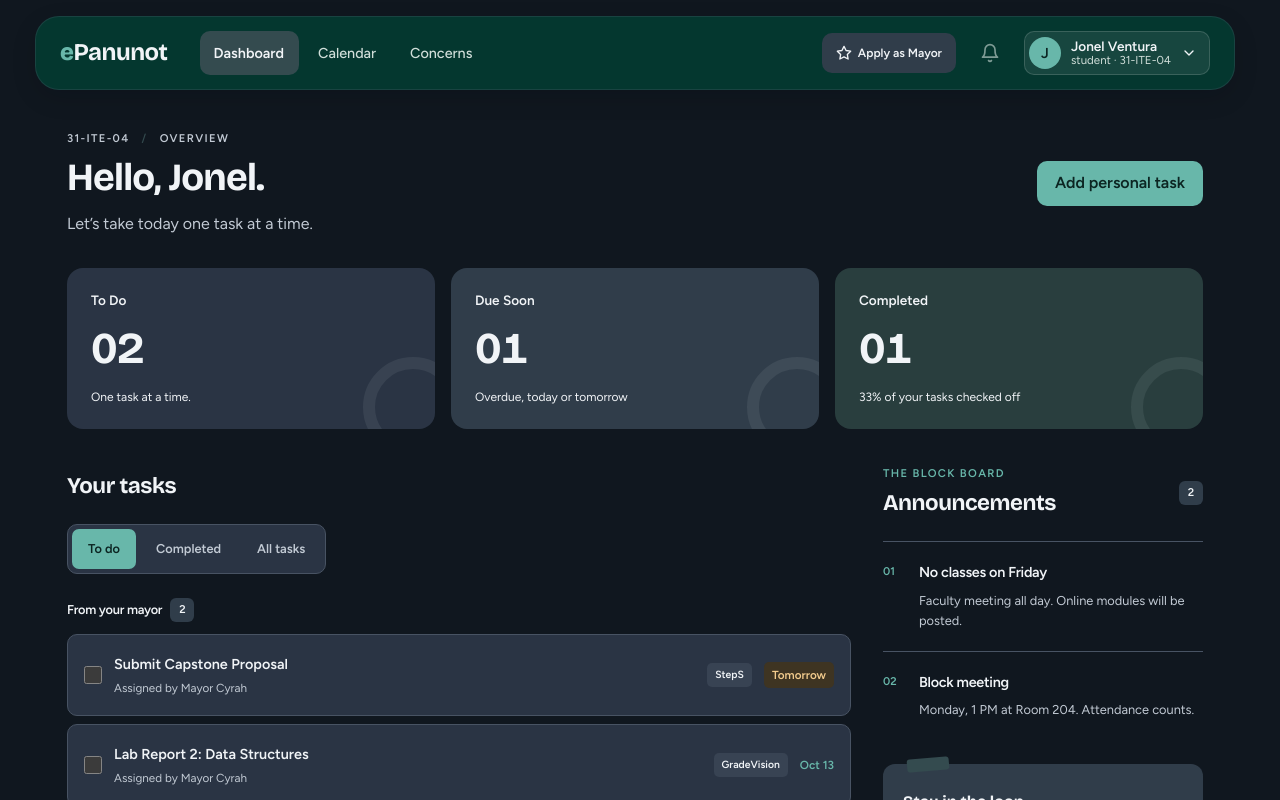
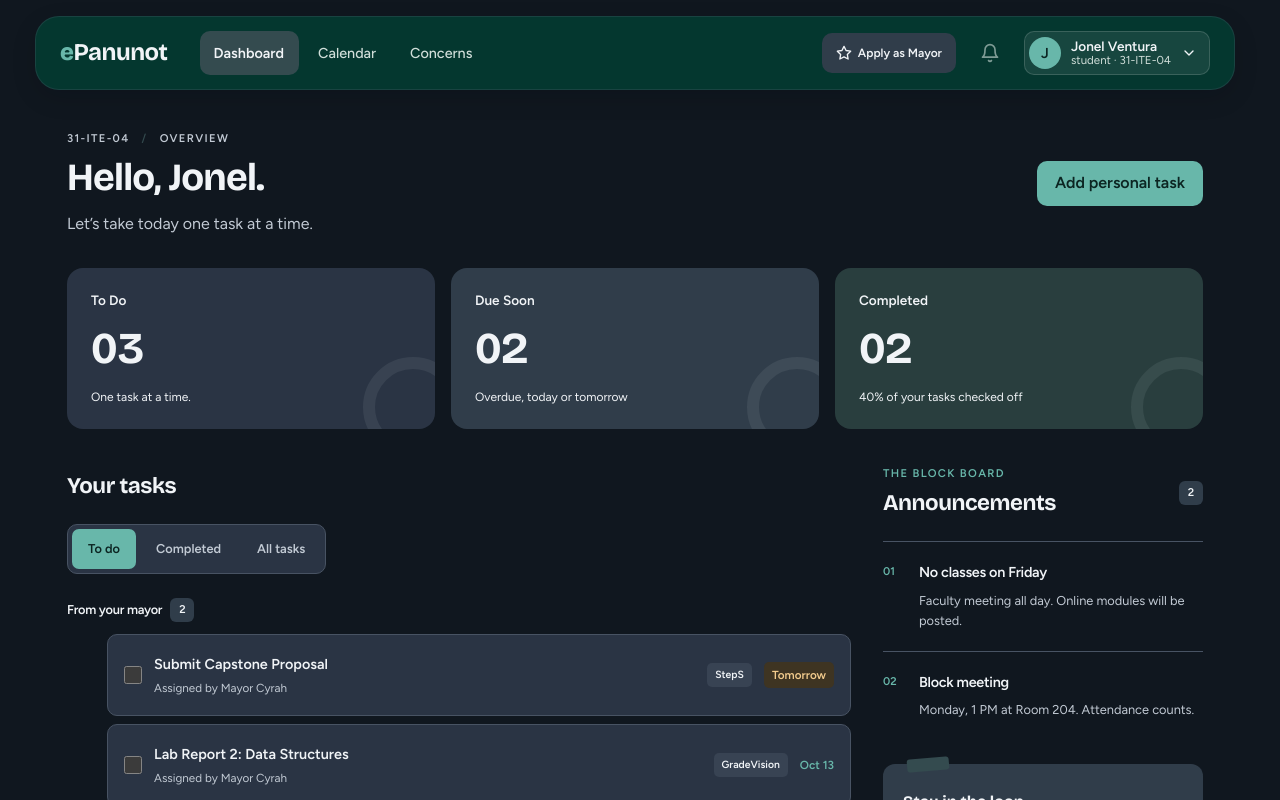
Before and after one commit to JVentura360/e-Panunot, a React (Vite) app in the folder frontend/epanunot-app/: page / in a window 1280 px wide. Both pictures are taken after a click on the button "Continue with UdD/CdD account". Shown: the top 800 px of the page. Built offline with nearby package versions, Linux system fonts and the light colour scheme.

Commit message:
sharedTask implementation in frontend

```diff
--- a/frontend/epanunot-app/src/App.jsx
+++ b/frontend/epanunot-app/src/App.jsx
@@ -1,3 +1,4 @@
+import { TaskProvider } from './context/TaskContext.jsx';
 import { useState } from 'react';
 import { Routes, Route, Navigate, useNavigate } from 'react-router-dom';
 import Login from './features/auth/Login.jsx';
@@ -32,7 +33,7 @@ export default function App() {
   const handleUpdateUser = (changes) => setUser((prev) => ({...prev, ...changes}));
 
   return (
-    <Routes>
+    <TaskProvider user={user}><Routes>
       <Route element={<MainLayout user={user} onLogout={handleLogout} />}>
         {/* Admins land on /admin, everyone else gets the dashboard */}
         <Route path="/" element={member(<Dashboard user={user} />)} />
@@ -51,6 +52,6 @@ export default function App() {
       <Route path="*" element={<Navigate to="/" replace />} />
 
 
-    </Routes>
+    </Routes></TaskProvider>
   );
 }
--- /dev/null
+++ b/frontend/epanunot-app/src/context/TaskContext.jsx
@@ -0,0 +1,77 @@
+import { TASK_STORAGE_KEY as KEY, readTasks, saveTasks } from './taskStorage.js';
+import { createContext, useContext, useEffect, useRef, useState } from 'react';
+import { initialTasks } from '../data/mockData';
+import { validDeadline, unfinishedFirst } from '../components/taskListUtils.js';
+
+
+const TaskContext = createContext(null);
+const today = () => {
+  const d = new Date();
+  return `${d.getFullYear()}-${String(d.getMonth() + 1).padStart(2, '0')}-${String(d.getDate()).padStart(2, '0')}`;
+};
+function read() {
+  try { return readTasks(localStorage); } catch { return {}; }
+}
+
+export function TaskProvider({ user, children }) {
+  const [store, setStore] = useState(read);
+  const current = useRef(store);
+  const account = user.email || String(user.id);
+  const block = user.block_id || user.block || account;
+  const classKey = `block:${block}`;
+  const personalKey = `personal:${account}`;
+  const completionKey = `completed:${account}`;
+  const seeds = (personal) => initialTasks.filter((t) => t.personal === personal);
+  const classTasks = store[classKey] || seeds(false);
+  const personalTasks = store[personalKey] || seeds(true);
+  const completions = store[completionKey] || {};
+
+  const update = (change) => {
+    const next = change(current.current);
+    current.current = next;
+    try { saveTasks(localStorage, next); } catch { /* Keep working in memory. */ }
+    setStore(next);
+  };
+  useEffect(() => {
+    const sync = (event) => {
+      if (event.key !== KEY && event.key !== null) return;
+      const next = read();
+      current.current = next;
+      setStore(next);
+    };
+    window.addEventListener('storage', sync);
+    return () => window.removeEventListener('storage', sync);
+  }, []);
+
+  const tasks = unfinishedFirst([...classTasks, ...personalTasks].map((task) => ({
+    ...task, done: completions[task.id] ?? task.done,
+    due: new Date(`${task.date}T23:59:00`),
+  })));
+
+  const addTask = (values) => {
+    if (!values.title.trim() || !validDeadline(values.date, today())) return;
+    if (!values.personal && user.role !== 'mayor') return;
+    const key = values.personal ? personalKey : classKey;
+    const task = { ...values, id: crypto.randomUUID(), title: values.title.trim(), personal: Boolean(values.personal), done: false };
+    update((prev) => ({ ...prev, [key]: [task, ...(prev[key] || seeds(task.personal))] }));
+  };
+  const toggleTask = (id) => {
+    const task = tasks.find((t) => t.id === id);
+    if (!task) return;
+    update((prev) => ({ ...prev, [completionKey]: { ...prev[completionKey], [id]: !task.done } }));
+  };
+  const deleteTask = (id) => {
+    const task = tasks.find((t) => t.id === id);
+    if (!task || (!task.personal && user.role !== 'mayor')) return;
+    const key = task.personal ? personalKey : classKey;
+    update((prev) => ({ ...prev, [key]: (prev[key] || seeds(task.personal)).filter((t) => t.id !== id) }));
+  };
+  return <TaskContext.Provider value={{ tasks, addTask, toggleTask, deleteTask }}>{children}</TaskContext.Provider>;
+}
+
+// eslint-disable-next-line react-refresh/only-export-components
+export function useTasks() {
+  const context = useContext(TaskContext);
+  if (!context) throw new Error('useTasks requires TaskProvider');
+  return context;
+}
--- /dev/null
+++ b/frontend/epanunot-app/src/context/taskStorage.js
@@ -0,0 +1,19 @@
+export const TASK_STORAGE_KEY = 'epanunot-tasks-v2';
+
+export function readTasks(storage) {
+  try {
+    const data = JSON.parse(storage.getItem(TASK_STORAGE_KEY));
+    if (!data || typeof data !== 'object' || Array.isArray(data)) return {};
+    for (const [key, value] of Object.entries(data)) {
+      if (key.startsWith('completed:')) {
+        if (!value || typeof value !== 'object' || Array.isArray(value) || Object.values(value).some((done) => typeof done !== 'boolean')) return {};
+      } else if (!Array.isArray(value) || value.some((task) => !task || typeof task.title !== 'string' || !/^\d{4}-\d{2}-\d{2}$/.test(task.date))) return {};
+    }
+    return data;
+  } catch { return {}; }
+}
+
+export function saveTasks(storage, data) {
+  try { storage.setItem(TASK_STORAGE_KEY, JSON.stringify(data)); } catch { /* In-memory state remains available. */ }
+  return data;
+}
--- a/frontend/epanunot-app/src/data/mockData.js
+++ b/frontend/epanunot-app/src/data/mockData.js
@@ -6,6 +6,12 @@ const daysFromNow = (n) => {
   const d = new Date();
   d.setDate(d.getDate() + n);
   return d;
+};
+// 'YYYY-MM-DD' (local time), the format the shared task store uses
+const dateKey = (n) => {
+  const d = daysFromNow(n);
+  const pad = (x) => String(x).padStart(2, '0');
+  return `${d.getFullYear()}-${pad(d.getMonth() + 1)}-${pad(d.getDate())}`;
 };
 
 // auth login shortcut
@@ -25,10 +31,14 @@ export const mayorApplications = [
 // dashboard data
 export const PLATFORMS = ['StepS', 'GradeVision', 'Face-To-Face', 'NetAcad'];
 
-export const mayorTasks = [
-  { id: 1, title: 'Submit Capstone Proposal', due: daysFromNow(1), by: 'Mayor Cyrah', platform: 'StepS', done: false },
-  { id: 2, title: 'Pay class shirt contribution', due: daysFromNow(4), by: 'Mayor Cyrah', platform: 'Face-To-Face', done: true },
-  { id: 3, title: 'Lab Report 2: Data Structures', due: daysFromNow(7), by: 'Mayor Cyrah', platform: 'GradeVision', done: false },
+// Shared by Dashboard AND Calendar (see context/TaskContext.jsx).
+// personal: false = assigned by the mayor, true = the student's own task.
+export const initialTasks = [
+  { id: 1, title: 'Submit Capstone Proposal', date: dateKey(1), by: 'Mayor Cyrah', platform: 'StepS', subject: '', done: false, personal: false },
+  { id: 2, title: 'Pay class shirt contribution', date: dateKey(4), by: 'Mayor Cyrah', platform: 'Face-To-Face', subject: '', done: true, personal: false },
+  { id: 3, title: 'Lab Report 2: Data Structures', date: dateKey(7), by: 'Mayor Cyrah', platform: 'GradeVision', subject: '', done: false, personal: false },
+  { id: 'p1', title: 'Buy a blue book', date: dateKey(0), by: '', platform: '', subject: '', done: false, personal: true },
+  { id: 'p2', title: 'Print readings for ENG 12', date: dateKey(0), by: '', platform: '', subject: '', done: true, personal: true },
 ];
 
 export const announcements = [
--- a/frontend/epanunot-app/src/features/calendar/Calendar.jsx
+++ b/frontend/epanunot-app/src/features/calendar/Calendar.jsx
@@ -4,6 +4,7 @@ import DatePicker from '../../components/DatePicker';
 import PlannerEmpty from '../../components/PlannerEmpty.jsx';
 import AnimatedList from '../../components/AnimatedList.jsx';
 import { unfinishedFirst, validDeadline } from '../../components/taskListUtils.js';
+import { useTasks } from '../../context/TaskContext.jsx';
 
 /* ---------- helpers ---------- */
 const pad = (n) => String(n).padStart(2, '0');
@@ -51,18 +52,6 @@ const SEED_EVENTS = [
 { id: 'e8', title: 'MATH 21 Midterm review', date: rel(12), start: '15:00', end: '17:00', subject: 'MATH 21', type: 'class' },
 ];
 
-const SEED_TASKS = [
-{ id: 't1', title: 'Activity 3', subject: 'CS 101', date: rel(2) },
-{ id: 't2', title: 'Problem Set 4', subject: 'MATH 21', date: rel(4) },
-{ id: 't3', title: 'Essay draft', subject: 'ENG 12', date: rel(7) },
-{ id: 't4', title: 'Reflection paper', subject: 'NSTP 1', date: rel(-1) },
-];
-
-const SEED_TODOS = [
-{ id: 'd1', text: 'Buy a blue book', done: false },
-{ id: 'd2', text: 'Print readings for ENG 12', done: true },
-];
-
 const EMPTY_FORM = { title: '', date: TODAY_KEY, start: '09:00', end: '10:00', subject: SUBJECTS[0] };
 
 function chipClass(item) {
@@ -78,9 +67,15 @@ const [cursor, setCursor] = useState(TODAY);
 const [selected, setSelected] = useState(TODAY_KEY);
 
 const [events, setEvents] = useState(SEED_EVENTS);
-const [tasks, setTasks] = useState(() => [...SEED_TASKS].sort((a, b) => a.date.localeCompare(b.date)));
-const [doneTasks, setDoneTasks] = useState([]);
-const [todos, setTodos] = useState(SEED_TODOS);
+// Tasks and to-dos come from the store shared with the Dashboard.
+// Mayor-assigned tasks (personal: false) are the class tasks + calendar entries;
+// the student's own tasks (personal: true) are the "My to-dos".
+const { tasks: allTasks, addTask, toggleTask, deleteTask } = useTasks();
+const tasks = useMemo(
+    () => allTasks.filter((t) => !t.personal),
+    [allTasks]
+);
+const todos = useMemo(() => allTasks.filter((t) => t.personal), [allTasks]);
 const [todoText, setTodoText] = useState('');
 
 const [panel, setPanel] = useState(null); // 'event' | 'task' | null
@@ -94,14 +89,12 @@ const itemsByDay = useMemo(() => {
     (map[key] = map[key] || []).push(item);
     };
     events.forEach((e) => push(e.date, { ...e, kind: 'event' }));
-    tasks.forEach((t) =>
-    push(t.date, { ...t, kind: 'task', done: doneTasks.includes(t.id) })
-    );
+    tasks.forEach((t) => push(t.date, { ...t, kind: 'task' }));
     Object.values(map).forEach((list) =>
     list.sort((a, b) => (a.start || '99:99').localeCompare(b.start || '99:99'))
     );
     return map;
-}, [events, tasks, doneTasks]);
+}, [events, tasks]);
 
 const monthDays = useMemo(() => {
     const first = new Date(cursor.getFullYear(), cursor.getMonth(), 1);
@@ -133,7 +126,7 @@ const weekYear = weekStart.getFullYear() === weekEnd.getFullYear()
     ? String(weekEnd.getFullYear()) : `${weekStart.getFullYear()}–${weekEnd.getFullYear()}`;
 
 const selectedItems = itemsByDay[selected] || [];
-const sortedTasks = unfinishedFirst(tasks, (task) => doneTasks.includes(task.id), doneTasks);
+const sortedTasks = unfinishedFirst(tasks);
 const sortedTodos = unfinishedFirst(todos);
 const today = toKey(new Date());
 
@@ -181,40 +174,28 @@ const submitTask = (e) => {
     e.preventDefault();
     if (!form.title.trim()) return setError('Please add a title.');
     if (!validDeadline(form.date, toKey(new Date()))) return setError('Choose today or a future date for the deadline.');
-    setTasks((prev) => [
-    { id: uid(), title: form.title.trim(), subject: form.subject, date: form.date },
-    ...prev,
-    ]);
+    addTask({ title: form.title, subject: form.subject, date: form.date, by: user?.name, personal: false });
     finishForm();
 };
 
 const deleteItem = (item) => {
     if (item.kind === 'event') setEvents((p) => p.filter((x) => x.id !== item.id));
-    else setTasks((p) => p.filter((x) => x.id !== item.id));
+    else deleteTask(item.id);
 };
 
 const canDelete = (item) => (item.kind === 'event' ? item.type === 'personal' : isMayor);
-
-const toggleTask = (id) =>
-    setDoneTasks((p) => (p.includes(id) ? p.filter((x) => x !== id) : [...p, id]));
 
 const addTodo = (e) => {
     e.preventDefault();
     const text = todoText.trim();
     if (!text) return;
-    setTodos((p) => [{ id: uid(), text, done: false }, ...p]);
+    addTask({ title: text, date: toKey(new Date()), by: user?.name, personal: true });
     setTodoText('');
 };
 
-const toggleTodo = (id) => setTodos((previous) => {
-    const task = previous.find((item) => item.id === id);
-    if (!task) return previous;
-    const updated = { ...task, done: !task.done };
-    const remaining = previous.filter((item) => item.id !== id);
-    return updated.done ? [...remaining, updated] : [updated, ...remaining];
-});
+const toggleTodo = toggleTask;
 
-const deleteTodo = (id) => setTodos((p) => p.filter((t) => t.id !== id));
+const deleteTodo = deleteTask;
 
 /* ---------- small render helpers ---------- */
 const itemLabel = (item) =>
@@ -491,7 +472,7 @@ return (
             ) : (
             <AnimatedList className={styles.list}>
                 {sortedTasks.map((t) => {
-                const done = doneTasks.includes(t.id);
+                const done = t.done;
                 const overdue = !done && t.date < TODAY_KEY;
                 return (
                     <li key={t.id} data-sort-id={t.id} className={`${styles.todo} ${done ? styles.rowDone : ''}`}>
@@ -504,7 +485,7 @@ return (
                     <div className={styles.rowBody}>
                         <span className={styles.rowTitle}>{t.title}</span>
                         <span className={`${styles.rowMeta} ${overdue ? styles.overdue : ''}`}>
-                        {t.subject} · {overdue ? 'Overdue, ' : 'Due '}{fmtShort(t.date)}
+                        {t.subject ? `${t.subject} · ` : ''}{overdue ? 'Overdue, ' : 'Due '}{fmtShort(t.date)}
                         </span>
                     </div>
                     {isMayor && (
@@ -543,14 +524,14 @@ return (
                     type="checkbox"
                     checked={t.done}
                     onChange={() => toggleTodo(t.id)}
-                    aria-label={`Mark ${t.text} done`}
+                    aria-label={`Mark ${t.title} done`}
                     />
-                    <span className={`${styles.rowTitle} ${styles.grow}`}>{t.text}</span>
+                    <span className={`${styles.rowTitle} ${styles.grow}`}>{t.title}</span>
                     <button
                     type="button"
                     className={styles.iconBtn}
                     onClick={() => deleteTodo(t.id)}
-                    aria-label={`Delete ${t.text}`}
+                    aria-label={`Delete ${t.title}`}
                     >
                     ✕
                     </button>
--- a/frontend/epanunot-app/src/features/dashboard/Dashboard.jsx
+++ b/frontend/epanunot-app/src/features/dashboard/Dashboard.jsx
@@ -1,14 +1,16 @@
+import AnimatedList from '../../components/AnimatedList.jsx';
 import { useState } from 'react';
 import { Link } from 'react-router-dom';
 import Modal from '../../components/Modal.jsx';
 import PlannerEmpty from '../../components/PlannerEmpty.jsx';
 import TaskItem from './TaskItem.jsx';
 import { daysLeft } from './dateUtils';
-import { mayorTasks, announcements, PLATFORMS } from '../../data/mockData';
+import { announcements, PLATFORMS } from '../../data/mockData';
+import { useTasks } from '../../context/TaskContext.jsx';
 import styles from './Dashboard.module.css';
 
 export default function Dashboard({ user }) {
-  const [tasks, setTasks] = useState(mayorTasks);
+  const { tasks, addTask: saveTask, toggleTask: toggle } = useTasks(); // shared with Calendar
   const [anns, setAnns] = useState(announcements);
   const [modal, setModal] = useState(null);
   const [filter, setFilter] = useState('open');
@@ -18,16 +20,14 @@ export default function Dashboard({ user }) {
   const dueSoon = pending.filter((task) => daysLeft(task.due) <= 1).length;
   const matchesFilter = (task) => filter === 'all' || (filter === 'open' ? !task.done : task.done);
   const assigned = tasks.filter((task) => !task.personal && matchesFilter(task))
-    .sort((a, b) => Number(a.done) - Number(b.done) || a.due - b.due);
+    .sort((a, b) => Number(a.done) - Number(b.done));
   const personal = tasks.filter((task) => task.personal && matchesFilter(task));
-  const toggle = (id) => setTasks((previous) => previous.map((task) => task.id === id ? { ...task, done: !task.done } : task));
 
   const addTask = (values, personalTask) => {
-    setTasks((previous) => [...previous, {
-      id: Date.now(), title: values.title.trim(),
-      due: new Date(values.due + 'T23:59:00'), platform: values.platform,
-      by: user.name, done: false, personal: personalTask,
-    }]);
+    saveTask({
+      title: values.title, date: values.due, platform: values.platform,
+      by: user.name, personal: personalTask,
+    });
     setFilter('open');
     setModal(null);
   };
@@ -67,11 +67,11 @@ export default function Dashboard({ user }) {
           </div>
           <section className={styles.section}>
             <h3>{isMayor ? 'Assigned to your block' : 'From your mayor'} <span>{assigned.length}</span></h3>
-            {assigned.length ? <div className={styles.list}>{assigned.map((task) => <TaskItem key={task.id} t={task} onToggle={isMayor ? null : toggle} />)}</div> : <PlannerEmpty>{filter === 'done' ? 'Your next small win will appear here.' : 'All caught up. A little breathing room.'}</PlannerEmpty>}
+            {assigned.length ? <AnimatedList className={styles.list}>{assigned.map((task) => <TaskItem key={task.id} t={task} onToggle={isMayor ? null : toggle} />)}</AnimatedList> : <PlannerEmpty>{filter === 'done' ? 'Your next small win will appear here.' : 'All caught up. A little breathing room.'}</PlannerEmpty>}
           </section>
           {!isMayor && <section className={styles.section}>
             <h3>Personal tasks <span>{personal.length}</span></h3>
-            {personal.length ? <div className={styles.list}>{personal.map((task) => <TaskItem key={task.id} t={task} onToggle={toggle} />)}</div> : <PlannerEmpty>{filter === 'done' ? 'Your next small win will appear here.' : 'A fresh page for your own plans.'}{filter !== 'done' && <button className={styles.inlineAction} onClick={() => setModal('mine')}>Add your first task</button>}</PlannerEmpty>}
+            {personal.length ? <AnimatedList className={styles.list}>{personal.map((task) => <TaskItem key={task.id} t={task} onToggle={toggle} />)}</AnimatedList> : <PlannerEmpty>{filter === 'done' ? 'Your next small win will appear here.' : 'A fresh page for your own plans.'}{filter !== 'done' && <button className={styles.inlineAction} onClick={() => setModal('mine')}>Add your first task</button>}</PlannerEmpty>}
           </section>}
         </div>
 
--- a/frontend/epanunot-app/src/features/dashboard/TaskItem.jsx
+++ b/frontend/epanunot-app/src/features/dashboard/TaskItem.jsx
@@ -4,7 +4,7 @@ import styles from './Dashboard.module.css';
 export default function TaskItem({ t, onToggle }) {
   const left = daysLeft(t.due);
   return (
-    <div className={`${styles.item} ${left <= 1 && !t.done ? styles.urgent : ''} ${t.done ? styles.done : ''}`}>
+    <li data-sort-id={t.id} className={`${styles.item} ${left <= 1 && !t.done ? styles.urgent : ''} ${t.done ? styles.done : ''}`}>
       {onToggle && (
         <input
           type="checkbox"
@@ -19,6 +19,6 @@ export default function TaskItem({ t, onToggle }) {
       </div>
       <span className={styles.tag}>{t.platform || 'StepS'}</span>
       <span className={styles.due}>{t.done ? 'Completed' : left < 0 ? `${Math.abs(left)}d overdue` : left === 0 ? 'Due today' : left === 1 ? 'Tomorrow' : fmt(t.due)}</span>
-    </div>
+    </li>
   );
 }
```
Also changed, not shown: 1 other file (tests, documents, lock files or other folders).
